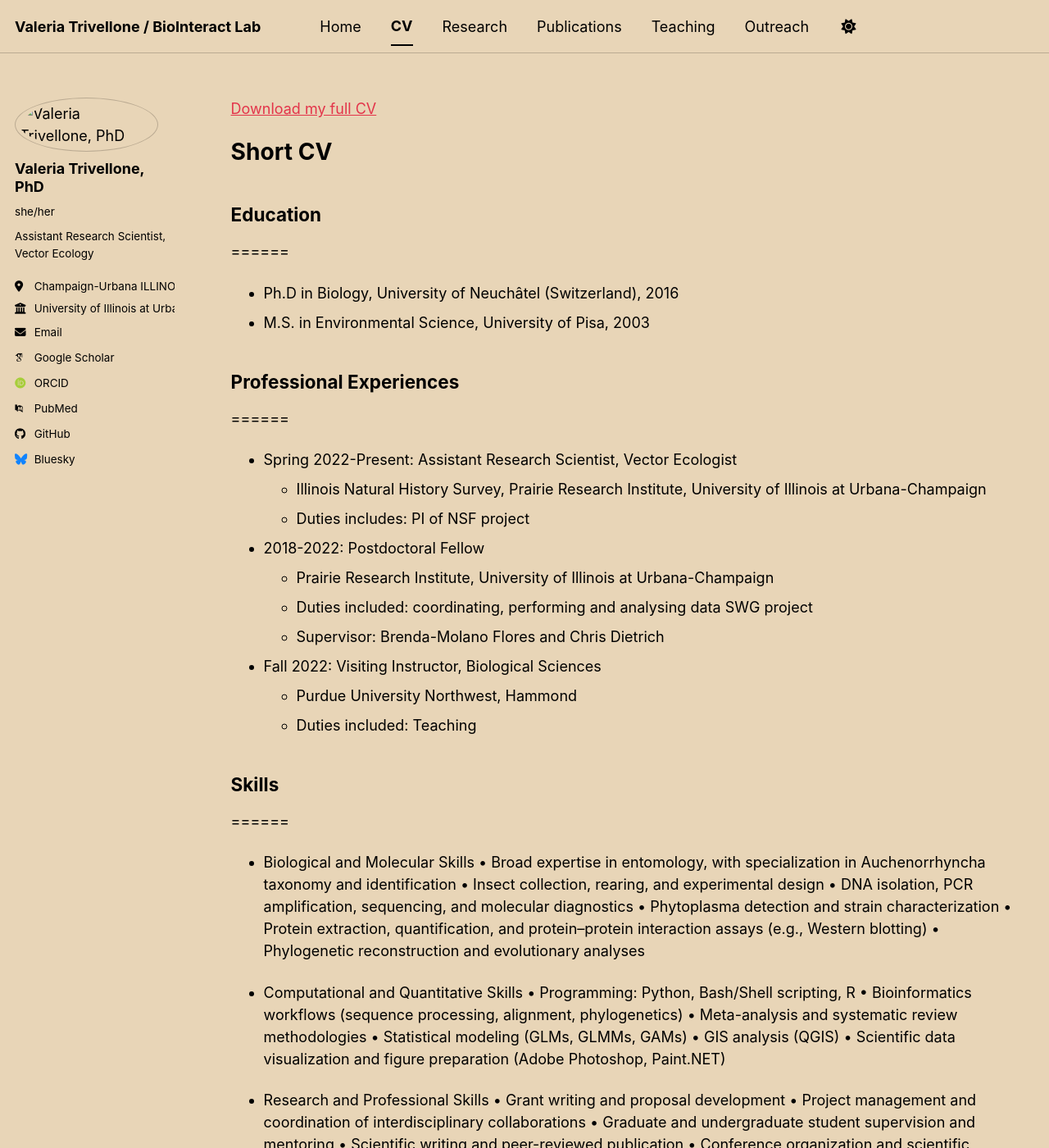
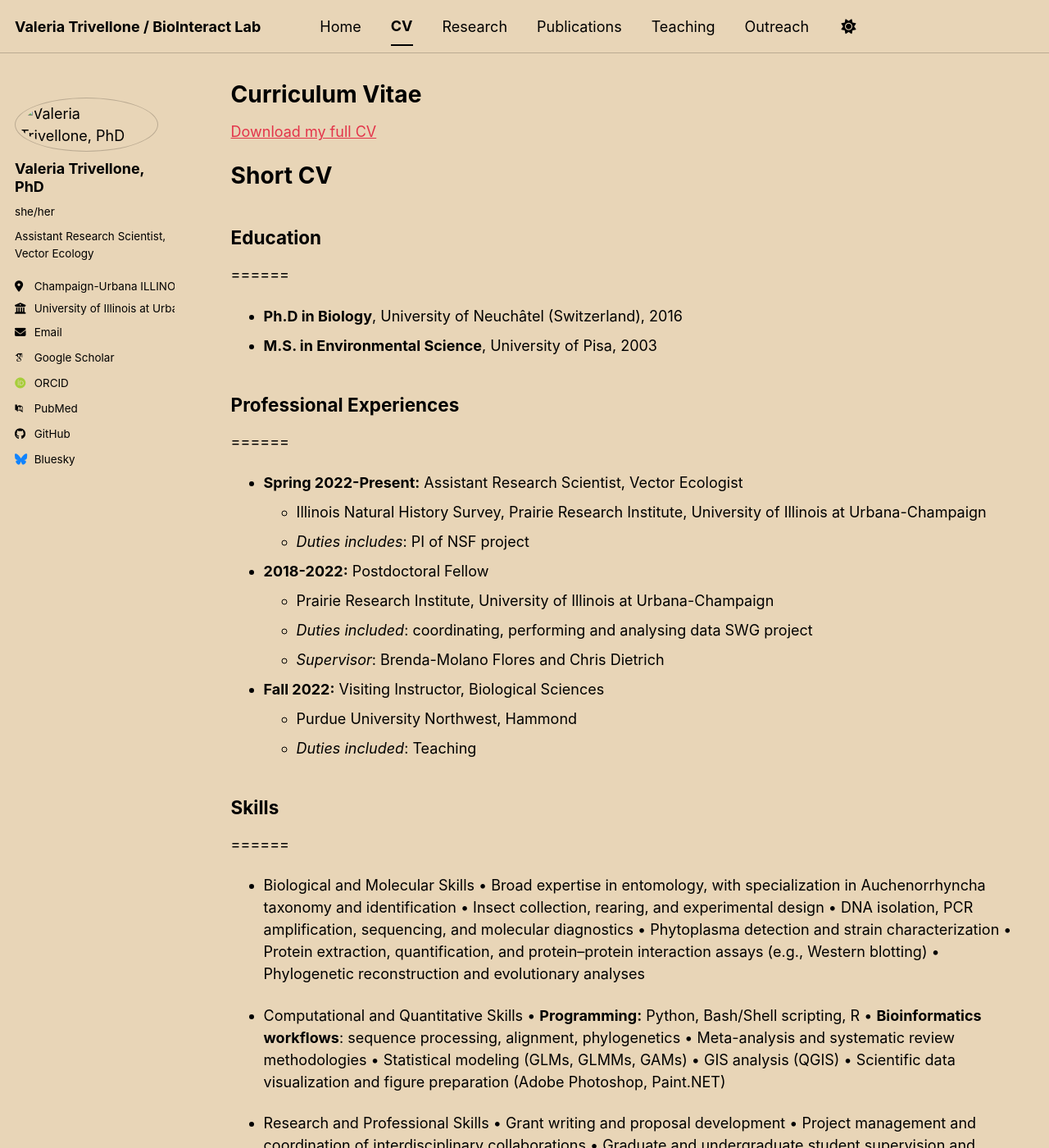
Before and after one commit to valeriatrivellone/valeriatrivellone.github.io, a Jekyll site: the page built from _pages/cv.md, in a window 1280 px wide and 1400 px high. Shown: the whole window at 82% size. Built offline with Jekyll 4.4.1, drawn with Linux system fonts in a browser that asks for light colours; some web fonts are replaced; a script bundle is joined from its source files by our own code; library files that are not in the unit come from our copies; a file with an impossible date is left out.

Commit message:
Update cv.md

```diff
--- a/_pages/cv.md
+++ b/_pages/cv.md
@@ -1,6 +1,6 @@
 ---
 layout: archive
-title: ""
+title: "Curriculum Vitae"
 permalink: /cv/
 author_profile: true
 redirect_from:
@@ -15,23 +15,23 @@ redirect_from:
 # Short CV
 ## Education
 ======
-* Ph.D in Biology, University of Neuchâtel (Switzerland), 2016
-* M.S. in Environmental Science, University of Pisa, 2003
+* **Ph.D in Biology**, University of Neuchâtel (Switzerland), 2016
+* **M.S. in Environmental Science**, University of Pisa, 2003
 
 ## Professional Experiences
 ======
-* Spring 2022-Present: Assistant Research Scientist, Vector Ecologist
+* **Spring 2022-Present:** Assistant Research Scientist, Vector Ecologist
   * Illinois Natural History Survey, Prairie Research Institute, University of Illinois at Urbana-Champaign
-  * Duties includes: PI of NSF project
+  * *Duties includes*: PI of NSF project
 
-* 2018-2022: Postdoctoral Fellow
+* **2018-2022:** Postdoctoral Fellow
   * Prairie Research Institute, University of Illinois at Urbana-Champaign
-  * Duties included: coordinating, performing and analysing data SWG project
-  * Supervisor: Brenda-Molano Flores and Chris Dietrich
+  * *Duties included*: coordinating, performing and analysing data SWG project
+  * *Supervisor*: Brenda-Molano Flores and Chris Dietrich
 
-* Fall 2022: Visiting Instructor, Biological Sciences
+* **Fall 2022:** Visiting Instructor, Biological Sciences
   * Purdue University Northwest, Hammond
-  * Duties included: Teaching
+  * *Duties included*: Teaching
 
 ## Skills
 ======
@@ -44,8 +44,8 @@ redirect_from:
   • Phylogenetic reconstruction and evolutionary analyses
 
 * Computational and Quantitative Skills
-  • Programming: Python, Bash/Shell scripting, R
-  • Bioinformatics workflows (sequence processing, alignment, phylogenetics)
+  • **Programming:** Python, Bash/Shell scripting, R
+  • **Bioinformatics workflows**: sequence processing, alignment, phylogenetics
   • Meta-analysis and systematic review methodologies
   • Statistical modeling (GLMs, GLMMs, GAMs)
   • GIS analysis (QGIS)
```
